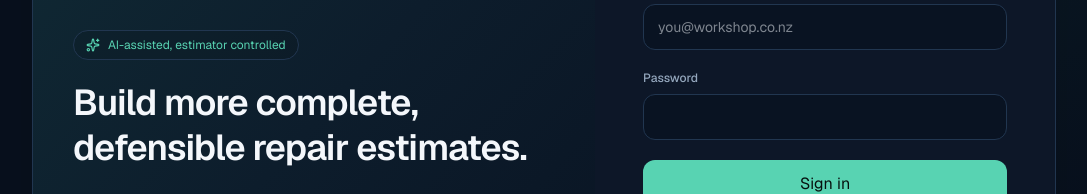
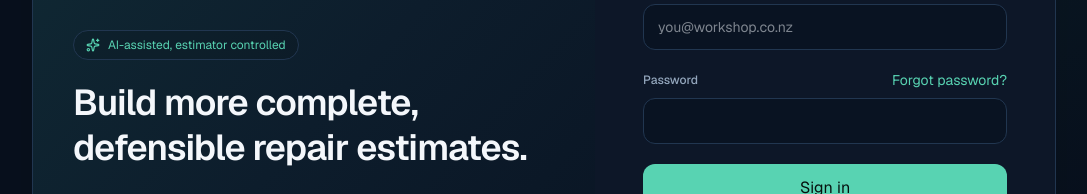
Before and after one commit to vishaalzala/ai-repair-estimator, a Next.js app: page /login in a window 1280 px wide. Shown: the part 278-472 px from the top of the page, without its empty margins (96-1183 px from the left). Built offline with nearby package versions, Linux system fonts and the light colour scheme.

Commit message:
Add forgot password link to login

```diff
--- a/app/(auth)/login/page.tsx
+++ b/app/(auth)/login/page.tsx
@@ -36,7 +36,13 @@ export default async function LoginPage({
 
           <form action={signIn} className="mt-8 space-y-5">
             <label className="grid gap-2 text-sm"><span className="text-xs font-medium text-[var(--muted)]">Email address</span><input name="email" type="email" autoComplete="email" required className="rounded-xl border border-[var(--border)] bg-[#091322] px-3.5 py-3 outline-none transition focus:border-[var(--brand)]" placeholder="you@workshop.co.nz" /></label>
-            <label className="grid gap-2 text-sm"><span className="text-xs font-medium text-[var(--muted)]">Password</span><input name="password" type="password" autoComplete="current-password" required className="rounded-xl border border-[var(--border)] bg-[#091322] px-3.5 py-3 outline-none transition focus:border-[var(--brand)]" /></label>
+            <label className="grid gap-2 text-sm">
+              <span className="flex items-center justify-between gap-3">
+                <span className="text-xs font-medium text-[var(--muted)]">Password</span>
+                <Link href="/forgot-password" className="text-xs font-semibold text-[var(--brand)] transition hover:text-[var(--brand-strong)]">Forgot password?</Link>
+              </span>
+              <input name="password" type="password" autoComplete="current-password" required className="rounded-xl border border-[var(--border)] bg-[#091322] px-3.5 py-3 outline-none transition focus:border-[var(--brand)]" />
+            </label>
             <button type="submit" className="w-full rounded-xl bg-[var(--brand)] px-4 py-3 text-sm font-semibold text-[#06110e] transition hover:bg-[var(--brand-strong)]">Sign in</button>
           </form>
 
```
